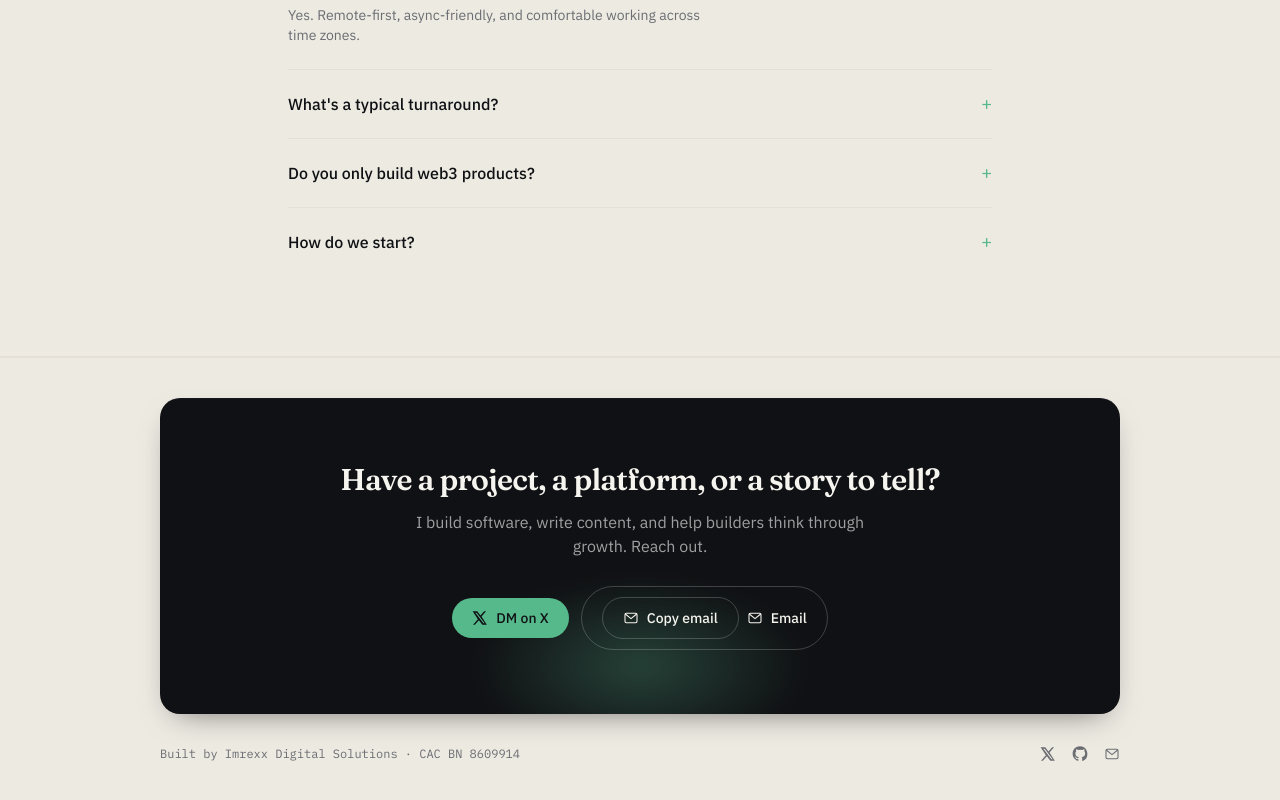
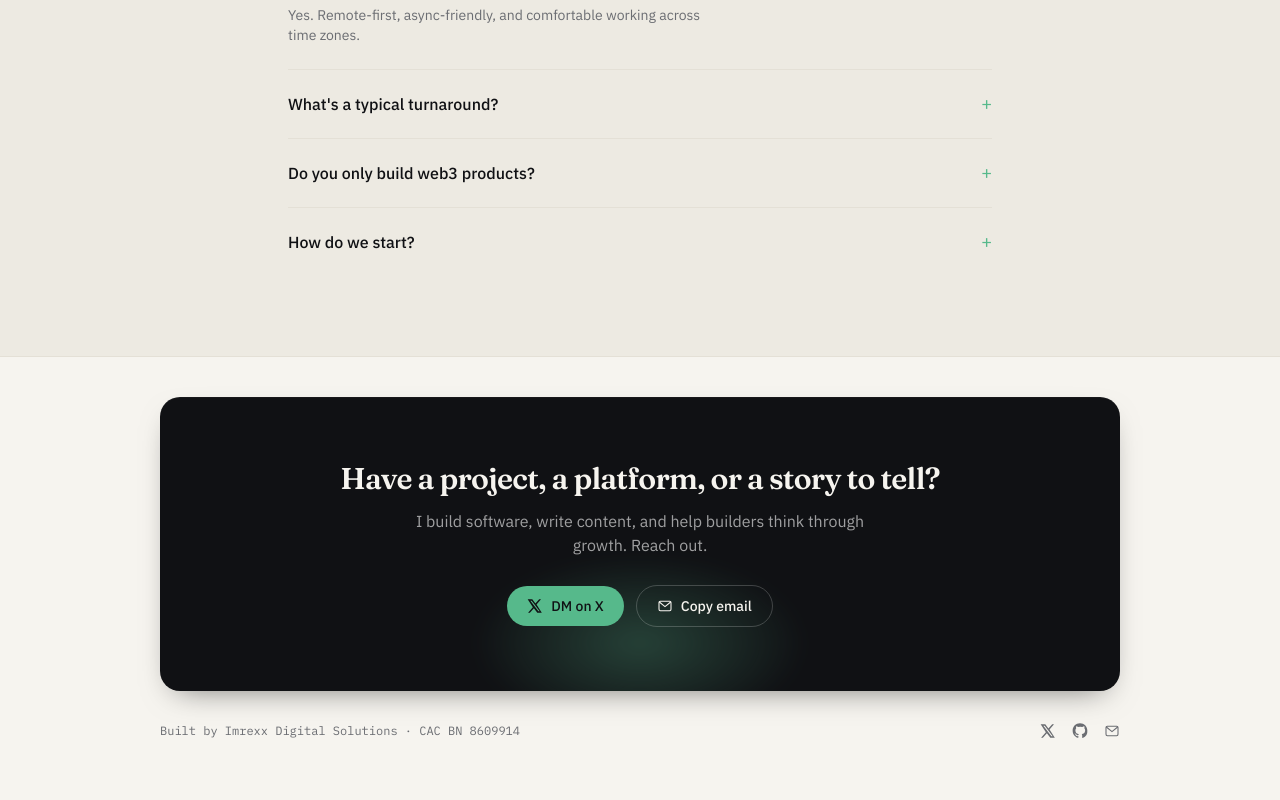
Before and after one commit to Imrexxx-OG/-Imrexx_dev, a Next.js app: page / in a window 1280 px wide. Shown: the part 4299-5099 px from the top of the page. After the commit the page ends 5078 px from the top, so only its background shows below. Built offline with nearby package versions, Linux system fonts and the light colour scheme.

Commit message:
fixed bad change i made to footer

```diff
--- a/components/Footer.tsx
+++ b/components/Footer.tsx
@@ -5,7 +5,7 @@ import CopyEmail from "./CopyEmail";
 
 export default function Footer() {
   return (
-    <footer id="contact" className="scroll-mt-20 border-t border-line-light bg-paper dark:border-line-dark dark:bg-ink-900/40">
+    <footer id="contact" className="scroll-mt-20">
       <div className="mx-auto max-w-5xl px-5 py-10 sm:px-8">
         <Reveal>
           <div className="relative overflow-hidden rounded-xl2 bg-ink-950 px-6 py-14 text-center text-paper-light shadow-card-dark sm:py-16">
@@ -27,13 +27,7 @@ export default function Footer() {
                 >
                   <XIcon className="h-4 w-4" /> DM on X
                 </a>
-                <a
-                  href={`mailto:${social.email}`}
-                  className="inline-flex items-center gap-2 rounded-full border border-white/20 px-5 py-2.5 text-sm font-medium text-paper-light transition hover:-translate-y-0.5 hover:border-white/50"
-                >
-                  <CopyEmail email={social.email} />
-                  <MailIcon className="h-4 w-4" /> Email
-                </a>
+                <CopyEmail email={social.email} />
               </div>
             </div>
           </div>
```
